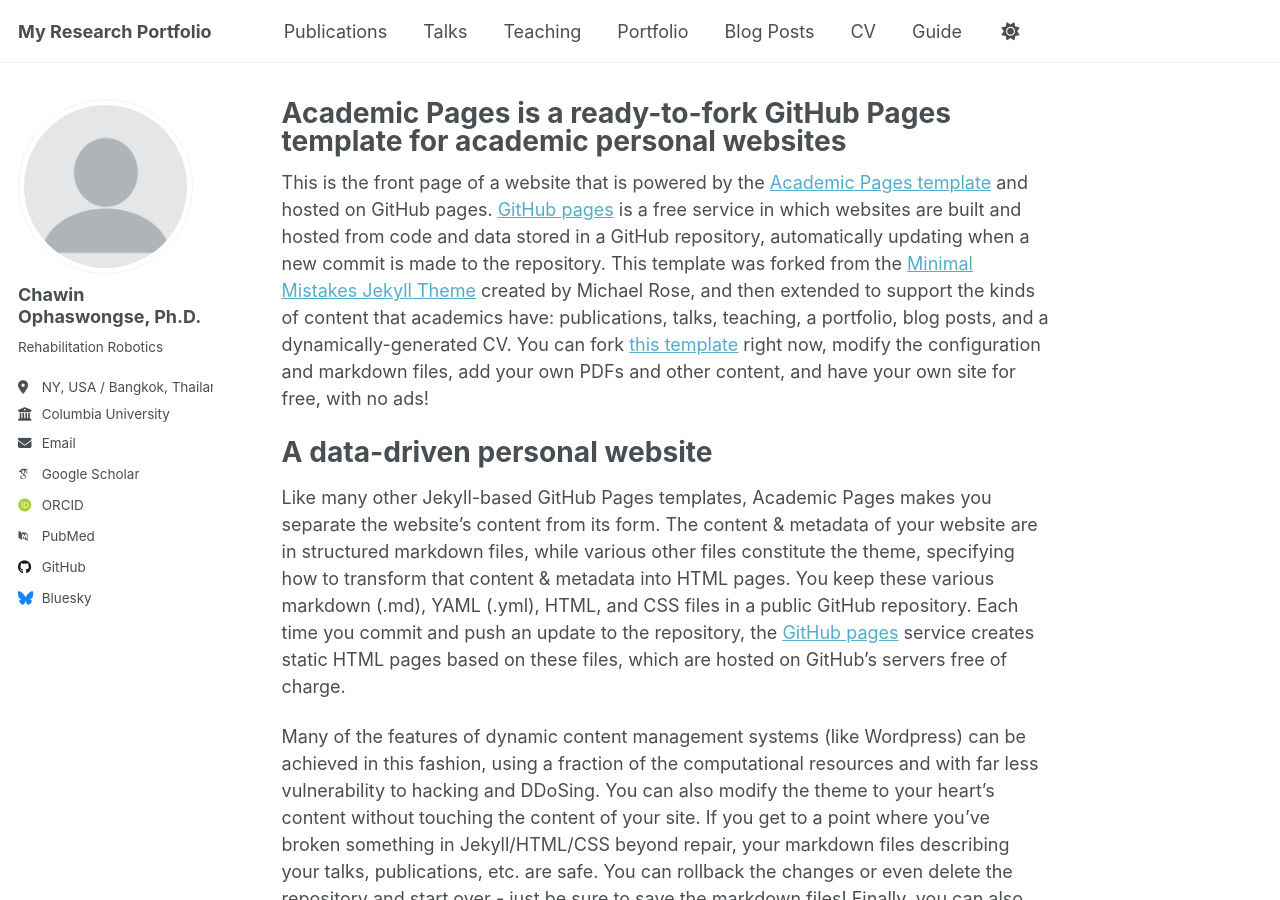
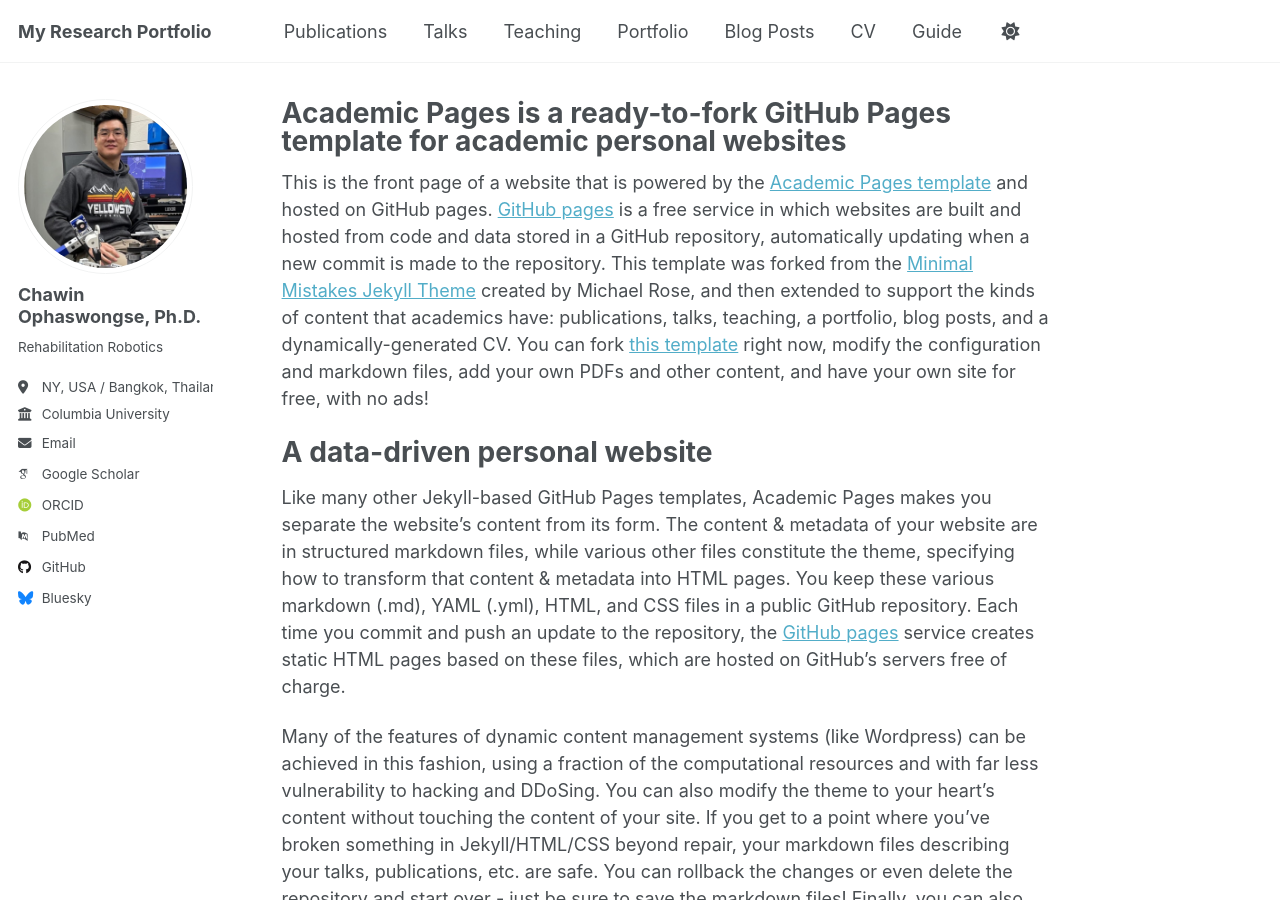
Before and after one commit to ChawinOph/chawin-ophaswongse, a Jekyll site: the page built from _pages/about.md, in a window 1280 px wide and 900 px high. Built offline with Jekyll 4.4.1, drawn with Linux system fonts in a browser that asks for light colours; some web fonts are replaced.

Commit message:
add new image

```diff
--- a/_config.yml
+++ b/_config.yml
@@ -22,7 +22,7 @@ repository               : "chawinoph/chawin-ophaswongse"
 #               Additional customization can be done by editing /_includes/author-profile.html
 author:
   # Biographic information
-  avatar           : "profile.png"
+  avatar           : "profile_pic_crop.png"
   name             : "Chawin Ophaswongse, Ph.D."
   pronouns         : # example: "she/her"
   bio              : "Rehabilitation Robotics"
```
Also changed, not shown: images/profile_pic_crop.png (added).
